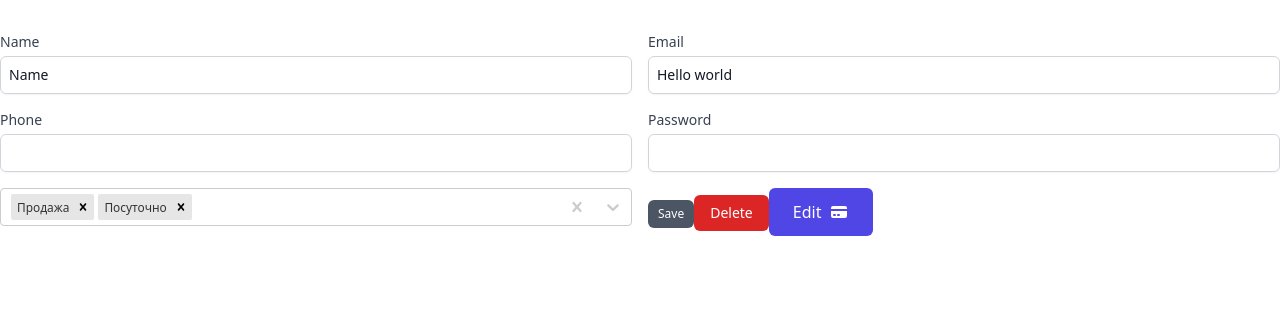
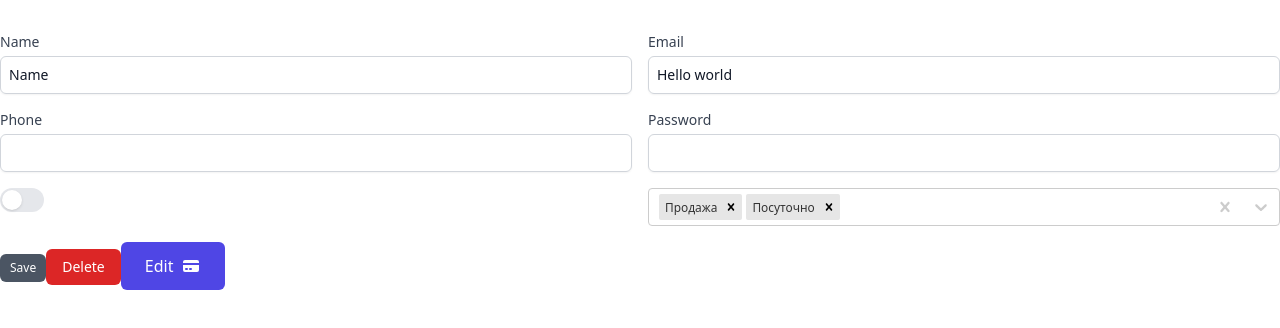
Before and after one commit to iyatx/tailwind-ui, a React (Create React App) app: page / in a window 1280 px wide. Shown: the top 328 px of the page. Built offline with nearby package versions, Linux system fonts and the light colour scheme.

Commit message:
feat: checkbox ui

```diff
--- a/src/app/index.tsx
+++ b/src/app/index.tsx
@@ -4,6 +4,7 @@ import { useForm } from 'react-hook-form';
 import { BrowserRouter, Switch, Route } from 'react-router-dom';
 import { CreditCardIcon } from '@heroicons/react/solid';
 import { UISelect } from '../shared/ui/ui-select';
+import { UICheckbox } from '../shared/ui/ui-checkbox';
 
 export const App = () => {
   const {
@@ -59,6 +60,9 @@ export const App = () => {
                 <UIInput label='Password' name='password' register={register} />
               </div>
               <div className='col-span-6'>
+                <UICheckbox name='typeChecked' control={control} />
+              </div>
+              <div className='col-span-6'>
                 <UISelect
                   options={options}
                   name='Something'
--- /dev/null
+++ b/src/shared/ui/ui-checkbox/index.tsx
@@ -0,0 +1,49 @@
+import React, { useState } from 'react';
+import { Switch } from '@headlessui/react';
+import classNames from 'classnames';
+import { Control, useController } from 'react-hook-form';
+
+type UICheckboxProps = {
+  control: Control;
+  name: string;
+  checked?: boolean;
+};
+
+export const UICheckbox: React.FC<UICheckboxProps> = ({
+  control,
+  name,
+  checked = false,
+  children,
+}) => {
+  const {
+    field: { value, onChange },
+  } = useController({
+    control,
+    name,
+    defaultValue: checked,
+  });
+
+  return (
+    <Switch.Group as='div' className='flex items-center'>
+      <Switch
+        checked={value}
+        onChange={onChange}
+        className={classNames(
+          value ? 'bg-indigo-600' : 'bg-gray-200',
+          'relative inline-flex flex-shrink-0 h-6 w-11 border-2 border-transparent rounded-full cursor-pointer transition-colors ease-in-out duration-200 focus:outline-none'
+        )}
+      >
+        <span
+          aria-hidden='true'
+          className={classNames(
+            value ? 'translate-x-5' : 'translate-x-0',
+            'pointer-events-none inline-block h-5 w-5 rounded-full bg-white shadow transform ring-0 transition ease-in-out duration-200'
+          )}
+        />
+      </Switch>
+      <Switch.Label as='span' className='ml-3'>
+        {children}
+      </Switch.Label>
+    </Switch.Group>
+  );
+};
```
Also changed, not shown: src/shared/ui/ui-checkbox/index.module.css (added).
